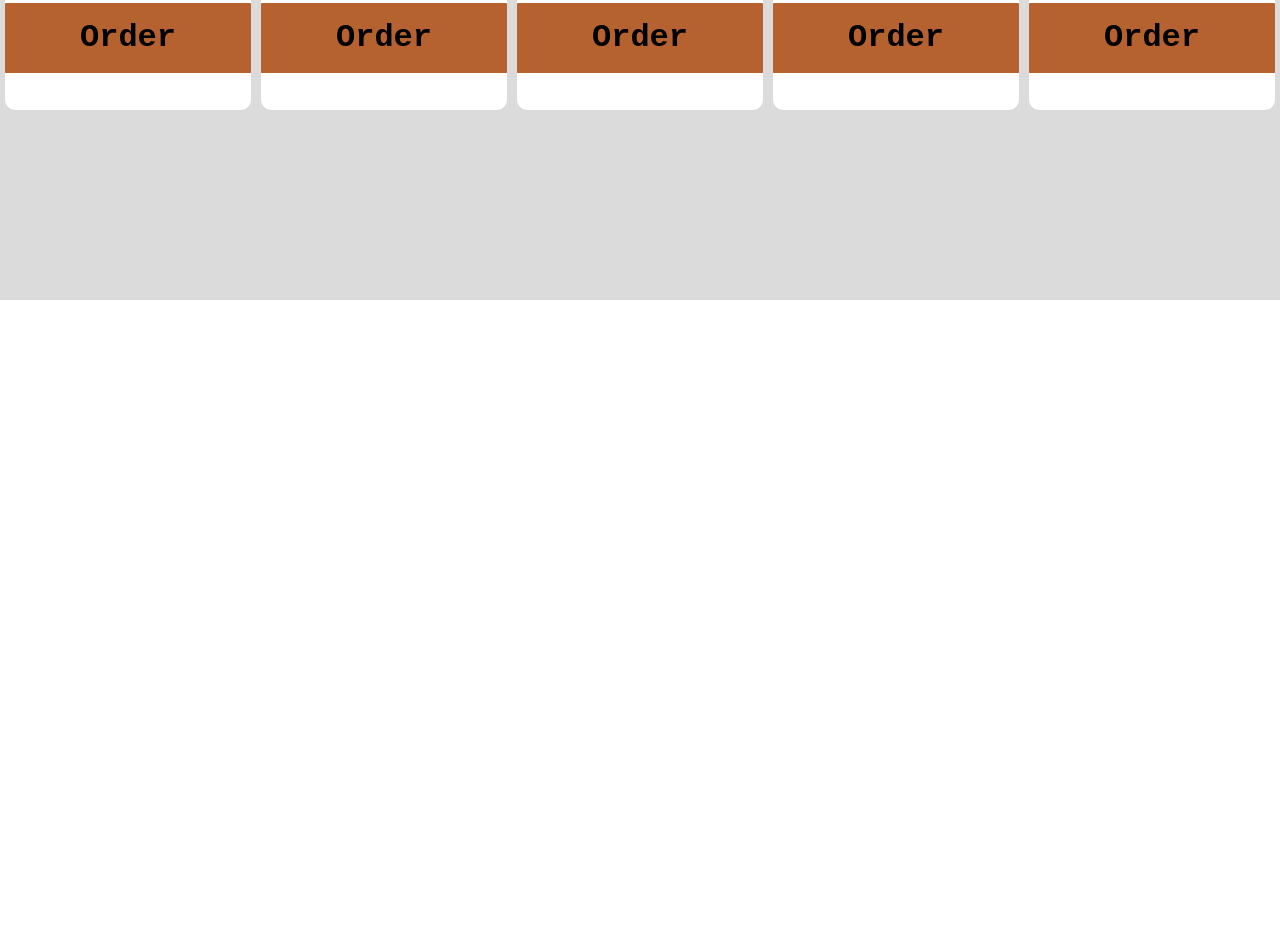
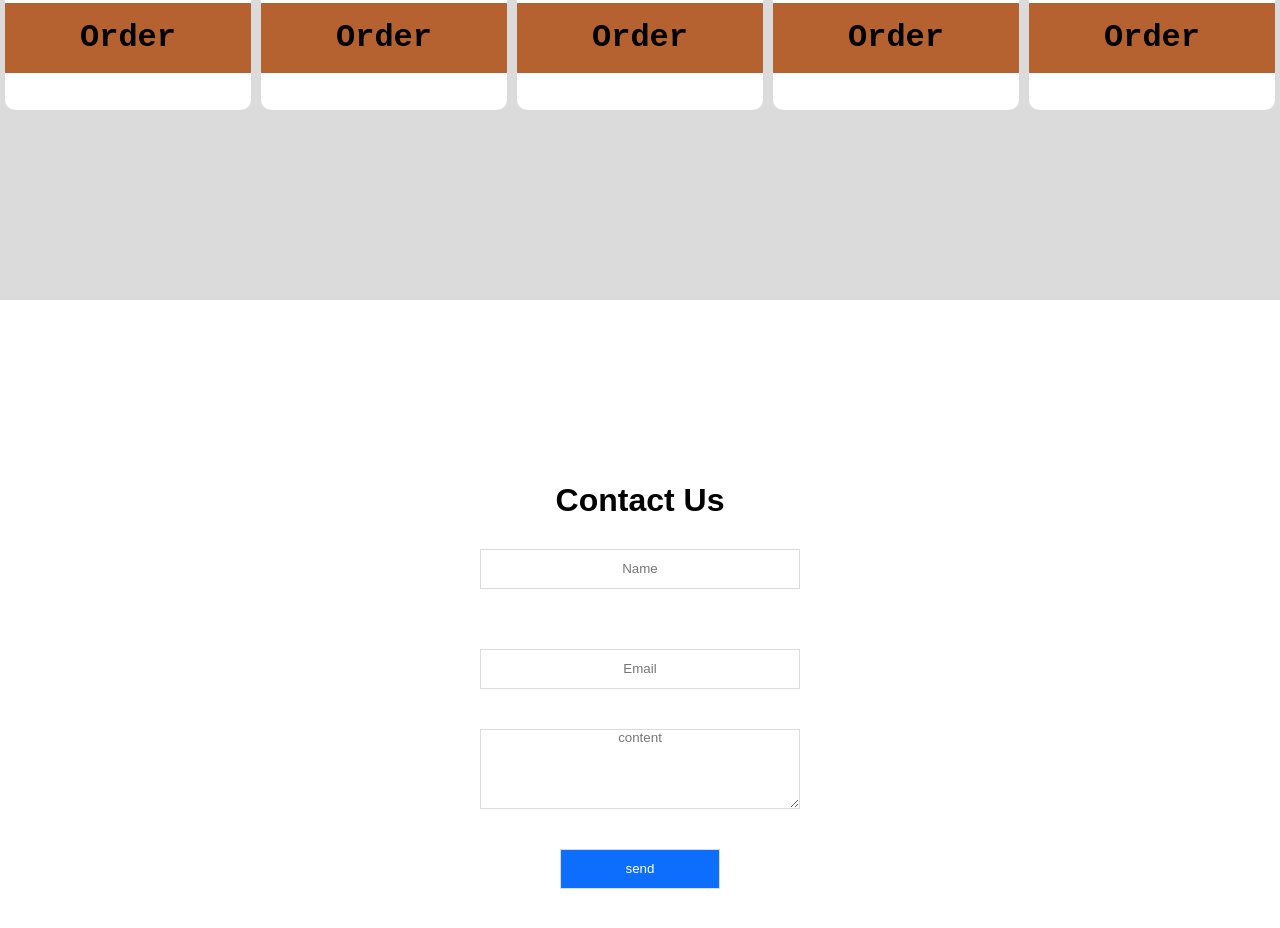
Before and after one commit to abbasalkabbi/Coffee-Shop, a plain HTML site: page index.html in a window 1280 px wide. Shown: the part 1300-2228 px from the top of the page. Before the commit the page ends 1600 px from the top, so only its background shows below. Drawn offline with Linux system fonts and the light colour scheme.

Commit message:
"Add contact page "

```diff
--- a/index.html
+++ b/index.html
@@ -24,7 +24,7 @@
                <a href="">
                    <li>Home</li>
                </a>
-               <a href="">
+               <a href="#our-menu">
                 <li>Our Menu</li>
                </a>
                <a href="">
@@ -42,12 +42,12 @@
     <div class="home">
      <div class="card">
            <h2>Coffee is My Live</h2>
-           <a href="#menu"> Our Menu</a>
+           <a href="#our-menu"> Our Menu</a>
      </div>
     </div>
     <!---END Home-->
     <!--our-menu-->
-    <div class="our-menu">
+    <div class="our-menu" id="our-menu">
         <!--card-menu-->
         <div class="card-menu">
            <!--card-img-->
@@ -125,5 +125,37 @@
          <!--End card-menu-->
     </div>
     <!--End our-menu-->
+    <!--contact-->
+    <div class="contact">
+        <h1>Contact Us</h1>
+        <form action="">
+            <!--input div Name-->
+            <div class="div-input">
+                <input type="text" id="Name" placeholder="Name">
+            </div>
+            <!--End input div Name-->
+             <!--input div Email-->
+             <div class="div-input">
+                <input type="text" id="Email" placeholder="Email">
+            </div>
+            <!--End input div Email-->
+            <!--input div content-->
+            <div class="div-input">
+                <textarea name="content" id="content" cols="30" rows="5" placeholder="content"></textarea>
+            </div>
+            <!--End input div content-->
+             <!--input div send-->
+             <div class="div-input">
+                <input type="submit" id="send" value="send" >
+            </div>
+            <!--End input div send-->
+        </form>
+    </div>
+    <!--END contact-->
+    <!---About
+    <div class="about">
+
+    </div>
+   End About-->
 </body>
 </html>
--- a/src/index.scss
+++ b/src/index.scss
@@ -163,4 +163,59 @@ body{
 
     }
     //End our-menu
+    //contact
+    .contact{
+        width: 100vw;
+        height: 100vh;
+        display: flex;
+        align-items: center;
+        flex-direction: column;
+        justify-content: center;
+        background-color: #fff;
+        h1{
+            font-family: sans-serif;
+
+       }
+        //form
+        form{
+            background-color: #fff;
+            width: 400px;
+            height: 400px;
+            // div input
+            .div-input{
+                width: 100%;
+                height: 25%;
+                display: flex;
+                align-items: center;
+                justify-content: center;
+                //input
+                 input,#content{
+                     font-family: sans-serif;
+                     text-align: center;
+                     width: 80%;
+                     height: 40px;
+                     background-color:#fff ;
+                     border: solid #dbdbdb 1px;
+                 }
+                 input:focus,#content:focus{
+                     outline: none;
+                 }
+                 #content{
+                     height: 80px;
+                 }
+                 #send{
+                     width: 40%;
+                     background-color: #0d6efd;
+                     color: #fff;
+                 }
+                 #send:hover{
+                     cursor: pointer;
+                 }
+                //End input
+            }
+            // ENd div input
+        }
+        //form End
+    }
+    //End contact
 }
```
Also changed, not shown: src/index.css, 1 other file.
